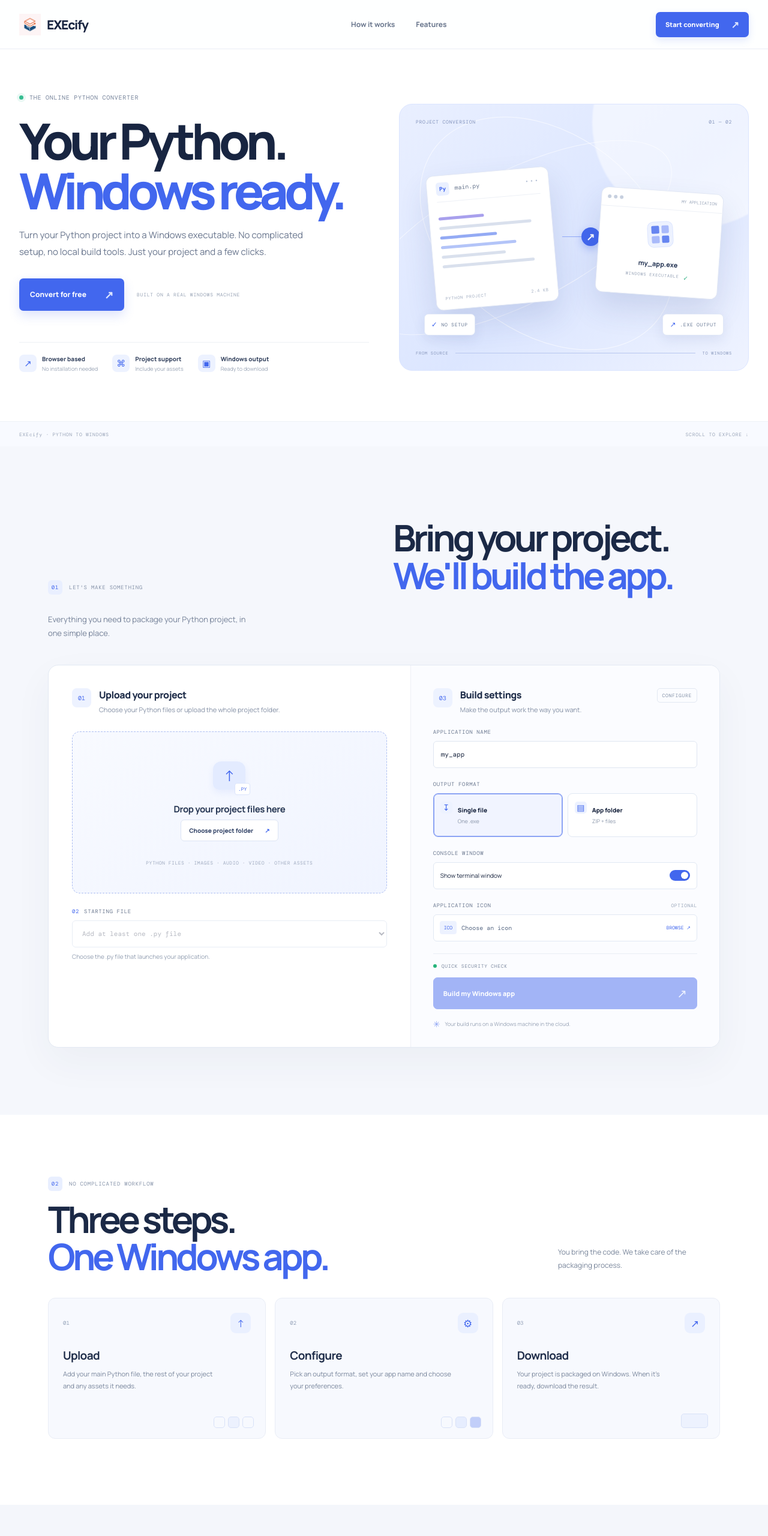
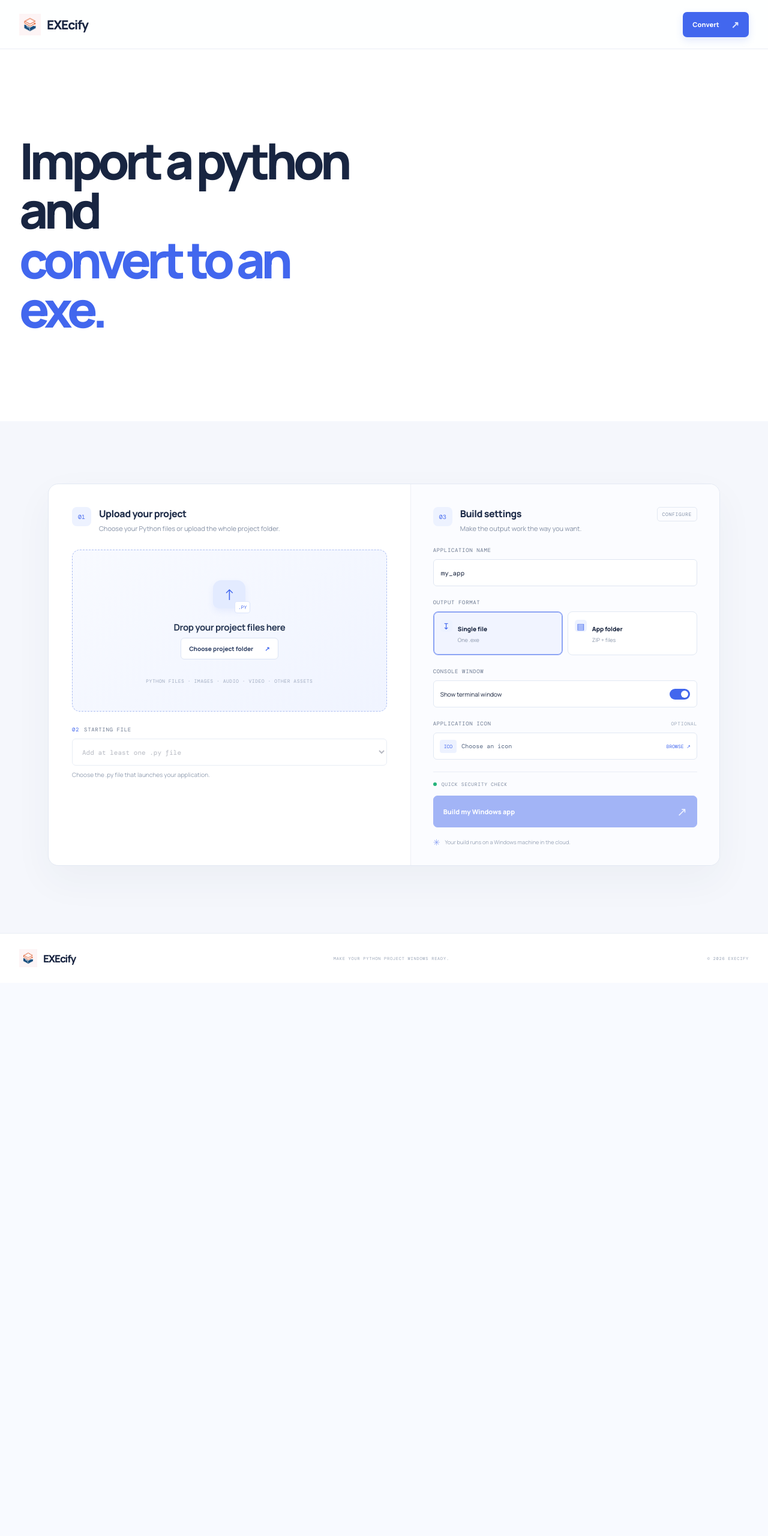
Before and after one commit to martgeluk11-dev/PY2EXEONLINE, a plain HTML site: page docs/index.html in a window 1280 px wide. Shown: the top 2560 px of the page at 60% size. After the commit the page ends 1638 px from the top, so only its background shows below. Drawn offline with nearby package versions, Linux system fonts and the light colour scheme.

Commit message:
Simplify EXEcify landing page around converter

```diff
--- a/docs/index.html
+++ b/docs/index.html
@@ -16,69 +16,26 @@
 <body>
   <header class="site-header">
     <div class="header-inner">
-      <a class="brand" href="/PY2EXEONLINE/" aria-label="Py2EXE home">
+      <a class="brand" href="/PY2EXEONLINE/" aria-label="EXEcify home">
         <img class="brand-logo" src="./static/execify-logo.ico" alt="" aria-hidden="true">
         <span>EXEcify</span>
       </a>
-      <nav class="main-nav" aria-label="Main navigation">
-        <a href="#how-it-works">How it works</a>
-        <a href="#features">Features</a>
-      </nav>
-      <a class="header-cta" href="#builder">Start converting <span>↗</span></a>
+
+      <a class="header-cta" href="#builder">Convert <span>↗</span></a>
     </div>
   </header>
 
   <main>
-    <section class="hero">
+    <section class="hero simple-hero">
       <div class="hero-inner">
         <div class="hero-copy">
-          <div class="hero-kicker"><span class="kicker-dot"></span> THE ONLINE PYTHON CONVERTER</div>
-          <h1>Your Python.<br><span>Windows ready.</span></h1>
-          <p class="hero-lead">Turn your Python project into a Windows executable. No complicated setup, no local build tools. Just your project and a few clicks.</p>
-          <div class="hero-actions">
-            <a class="primary-cta" href="#builder">Convert for free <span>↗</span></a>
-            <span class="hero-caption">BUILT ON A REAL WINDOWS MACHINE</span>
-          </div>
-          <div class="hero-trust">
-            <div class="trust-item"><span class="trust-icon">↗</span><span><b>Browser based</b><small>No installation needed</small></span></div>
-            <div class="trust-item"><span class="trust-icon">⌘</span><span><b>Project support</b><small>Include your assets</small></span></div>
-            <div class="trust-item"><span class="trust-icon">▣</span><span><b>Windows output</b><small>Ready to download</small></span></div>
-          </div>
-        </div>
-
-        <div class="hero-visual" aria-label="Illustration showing a Python project becoming a Windows executable">
-          <div class="visual-glow"></div>
-          <div class="visual-orbit orbit-a"></div>
-          <div class="visual-orbit orbit-b"></div>
-          <div class="visual-top-label"><span>PROJECT CONVERSION</span><span>01 — 02</span></div>
-          <div class="visual-code-card">
-            <div class="code-card-head"><span class="code-file-icon">Py</span><span>main.py</span><span class="code-dots">•••</span></div>
-            <div class="code-lines"><i class="code-purple"></i><i class="code-long"></i><i class="code-short"></i><i class="code-blue"></i><i class="code-medium"></i><i class="code-long"></i></div>
-            <div class="code-card-foot"><span>PYTHON PROJECT</span><span>2.4 KB</span></div>
-          </div>
-          <div class="conversion-path"><span></span><b>↗</b><span></span></div>
-          <div class="visual-exe-card">
-            <div class="exe-window-bar"><i></i><i></i><i></i><span>MY APPLICATION</span></div>
-            <div class="exe-app-icon"><span class="app-window"><i></i><i></i><i></i><i></i></span></div>
-            <div class="exe-app-name">my_app.exe</div>
-            <div class="exe-app-meta">WINDOWS EXECUTABLE <span>✓</span></div>
-          </div>
-          <div class="visual-sticker sticker-one"><span>✓</span> NO SETUP</div>
-          <div class="visual-sticker sticker-two"><span>↗</span> .EXE OUTPUT</div>
-          <div class="visual-bottom"><span>FROM SOURCE</span><span class="visual-bottom-line"></span><span>TO WINDOWS</span></div>
+          <h1>Import a python and<br><span>convert to an exe.</span></h1>
         </div>
       </div>
-      <div class="hero-edge"><span>EXEcify · PYTHON TO WINDOWS</span><span>SCROLL TO EXPLORE ↓</span></div>
     </section>
 
     <section class="builder-section" id="builder">
       <div class="section-wrap">
-        <div class="builder-intro">
-          <div class="section-kicker"><span>01</span> LET'S MAKE SOMETHING</div>
-          <h2>Bring your project.<br><span>We'll build the app.</span></h2>
-          <p>Everything you need to package your Python project, in one simple place.</p>
-        </div>
-
         <div class="builder">
           <div class="builder-main">
             <div class="builder-step">
@@ -142,46 +99,12 @@
             </div>
             <button class="build" id="build" type="button" disabled><span>Build my Windows app</span><b>↗</b></button>
             <div class="status" id="status" role="status" aria-live="polite"></div>
-            <div class="progress" id="progress"><i></i></div>
+            <div class="progress" id="progress" role="progressbar" aria-label="Build activity" aria-valuemin="0" aria-valuemax="100" aria-valuenow="0"><i></i></div>
             <div class="builder-footnote"><span>✳</span> Your build runs on a Windows machine in the cloud.</div>
           </aside>
         </div>
       </div>
     </section>
-
-    <section class="how-section" id="how-it-works">
-      <div class="section-wrap">
-        <div class="how-heading">
-          <div><div class="section-kicker"><span>02</span> NO COMPLICATED WORKFLOW</div><h2>Three steps.<br><span>One Windows app.</span></h2></div>
-          <p>You bring the code. We take care of the packaging process.</p>
-        </div>
-        <div class="steps-grid">
-          <article class="info-step"><div class="info-step-top"><span>01</span><span class="info-step-symbol">↑</span></div><h3>Upload</h3><p>Add your main Python file, the rest of your project and any assets it needs.</p><div class="step-decoration upload-deco"><i></i><i></i><i></i></div></article>
-          <article class="info-step"><div class="info-step-top"><span>02</span><span class="info-step-symbol">⚙</span></div><h3>Configure</h3><p>Pick an output format, set your app name and choose your preferences.</p><div class="step-decoration config-deco"><i></i><i></i><i></i></div></article>
-          <article class="info-step"><div class="info-step-top"><span>03</span><span class="info-step-symbol">↗</span></div><h3>Download</h3><p>Your project is packaged on Windows. When it's ready, download the result.</p><div class="step-decoration download-deco"><i></i></div></article>
-        </div>
-      </div>
-    </section>
-
-    <section class="features-section" id="features">
-      <div class="section-wrap features-inner">
-        <div class="features-copy">
-          <div class="section-kicker"><span>03</span> MADE FOR YOUR WORKFLOW</div>
-          <h2>More than<br><span>just a .py file.</span></h2>
-          <p>Real projects are made of more than code. Bring the files your app depends on and package them together.</p>
-        </div>
-        <div class="feature-list">
-          <div class="feature-row"><span class="feature-number">01</span><div><h3>Keep your project together</h3><p>Upload folders with the images, sounds, fonts and other files your app uses.</p></div><span class="feature-arrow">↗</span></div>
-          <div class="feature-row"><span class="feature-number">02</span><div><h3>Choose your output</h3><p>Create one executable or a packaged application folder.</p></div><span class="feature-arrow">↗</span></div>
-          <div class="feature-row"><span class="feature-number">03</span><div><h3>Build for Windows</h3><p>The conversion runs on a Windows build machine, not in your browser.</p></div><span class="feature-arrow">↗</span></div>
-        </div>
-      </div>
-    </section>
-
-    <section class="closing-banner">
-      <div class="closing-banner-inner"><div><span class="closing-kicker">READY WHEN YOU ARE</span><h2>Your next app starts<br>with a Python file.</h2></div><a href="#builder" class="closing-cta">Start building <span>↗</span></a><div class="closing-watermark">Py<span>.</span></div></div>
-    </section>
-  </main>
 
   <footer class="site-footer">
     <div class="footer-inner"><a class="brand footer-brand" href="/PY2EXEONLINE/"><img class="brand-logo" src="./static/execify-logo.ico" alt="" aria-hidden="true"><span>EXEcify</span></a><span>MAKE YOUR PYTHON PROJECT WINDOWS READY.</span><span>© 2026 EXECIFY</span></div>
```
